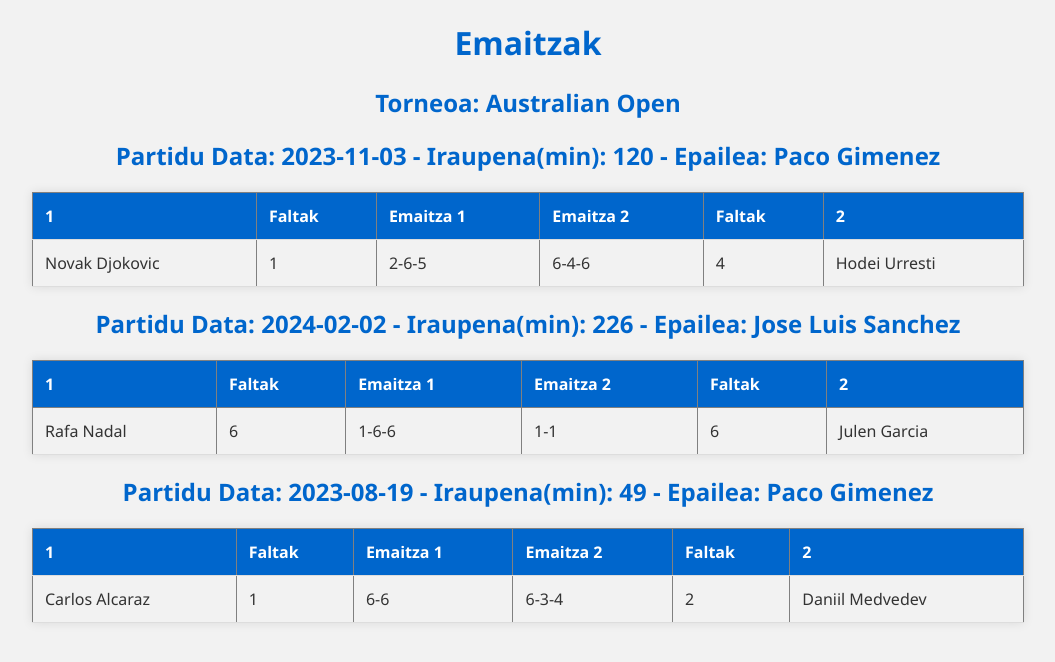
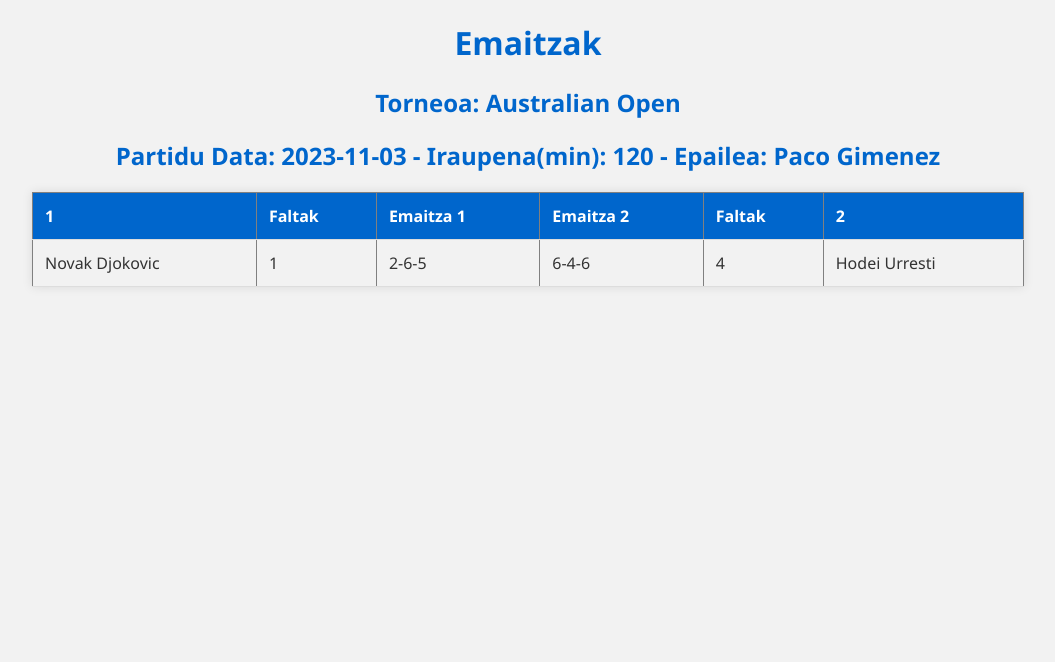
Before and after one commit to urrestihodei/tenis, a PHP site: page /emaitzak.php?torneo_id=111AO in a window 1280 px wide. Shown: the top 662 px of the page, without its empty margins (112-1167 px from the left). Run offline with PHP 8.4, Linux system fonts and the light colour scheme; data comes from the database, SQL or seed files in the repository.

Commit message:
Update emaitzak.php

```diff
--- a/tenis/emaitzak.php
+++ b/tenis/emaitzak.php
@@ -82,8 +82,8 @@ $sql = "SELECT partidua.p_kodea, partidua.data, jolastu.iraupena, jolastu.faltak
   JOIN jolastu ON partidua.p_kodea = jolastu.partidua_kodea
   JOIN jokalaria ON jolastu.jokalaria_nan = jokalaria.nan
   JOIN arbitroa ON partidua.arbitroa_nan = arbitroa.nan
+  WHERE partidua.torneoa_kodea = '$torneoId'
   ORDER BY partidua.p_kodea";
-
 
 $result = $conn->query($sql);
 
@@ -114,7 +114,7 @@ if ($result->num_rows > 0) {
 
         echo "<tr>";
 
-        if ($row["taldea"] == 1) {
+        if ($row["p_kodea"] == $row["p_kodea"]) {
             echo "<td>" . $row["jokalaria_izena"] . " " . $row["jokalaria_abizena"] . "</td>";
             echo "<td>" . $row["faltak"] . "</td>";
             echo "<td>" . $row["jokua_emaitza"] . "</td>";
```
Lines whose indentation alone changed are shown as unchanged.
